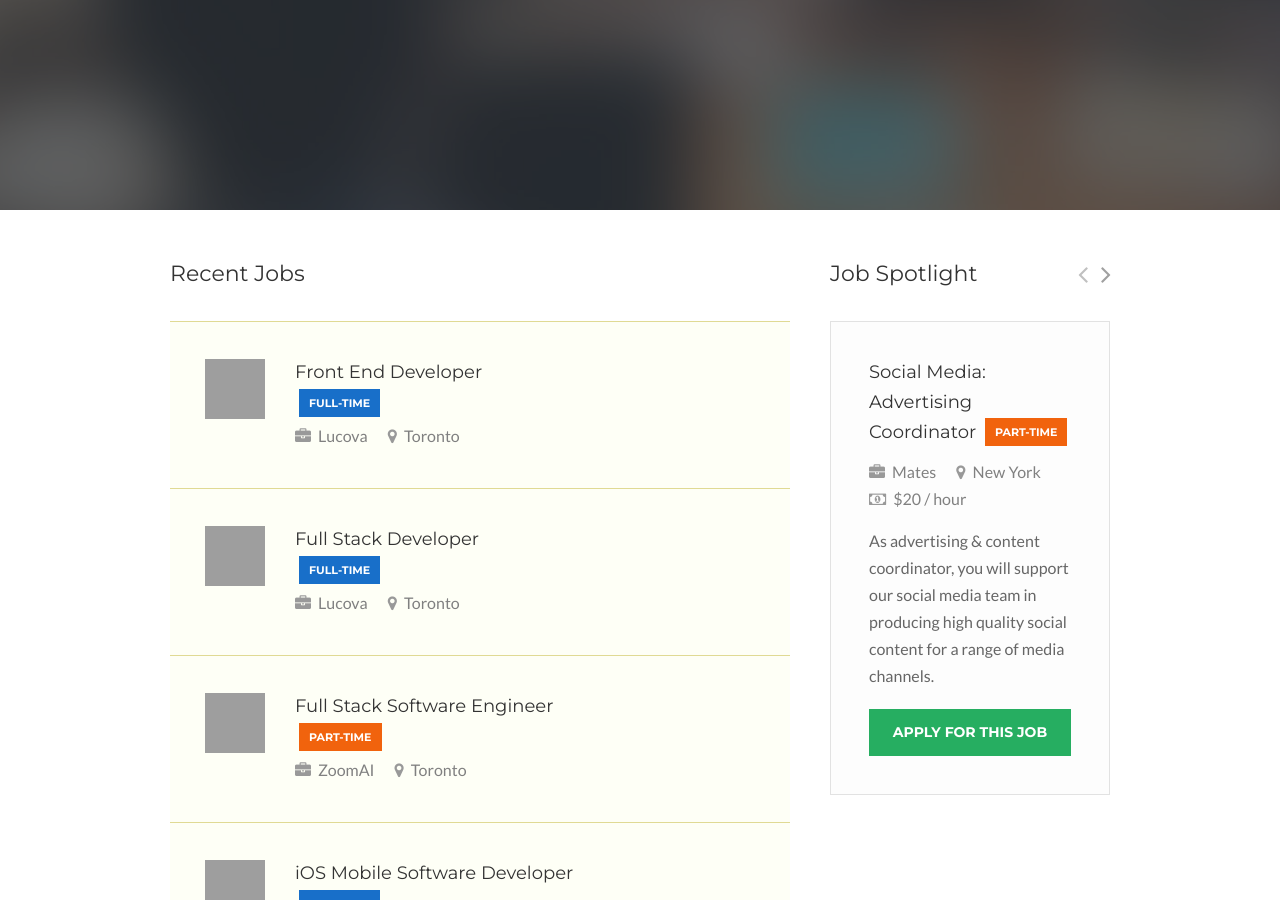
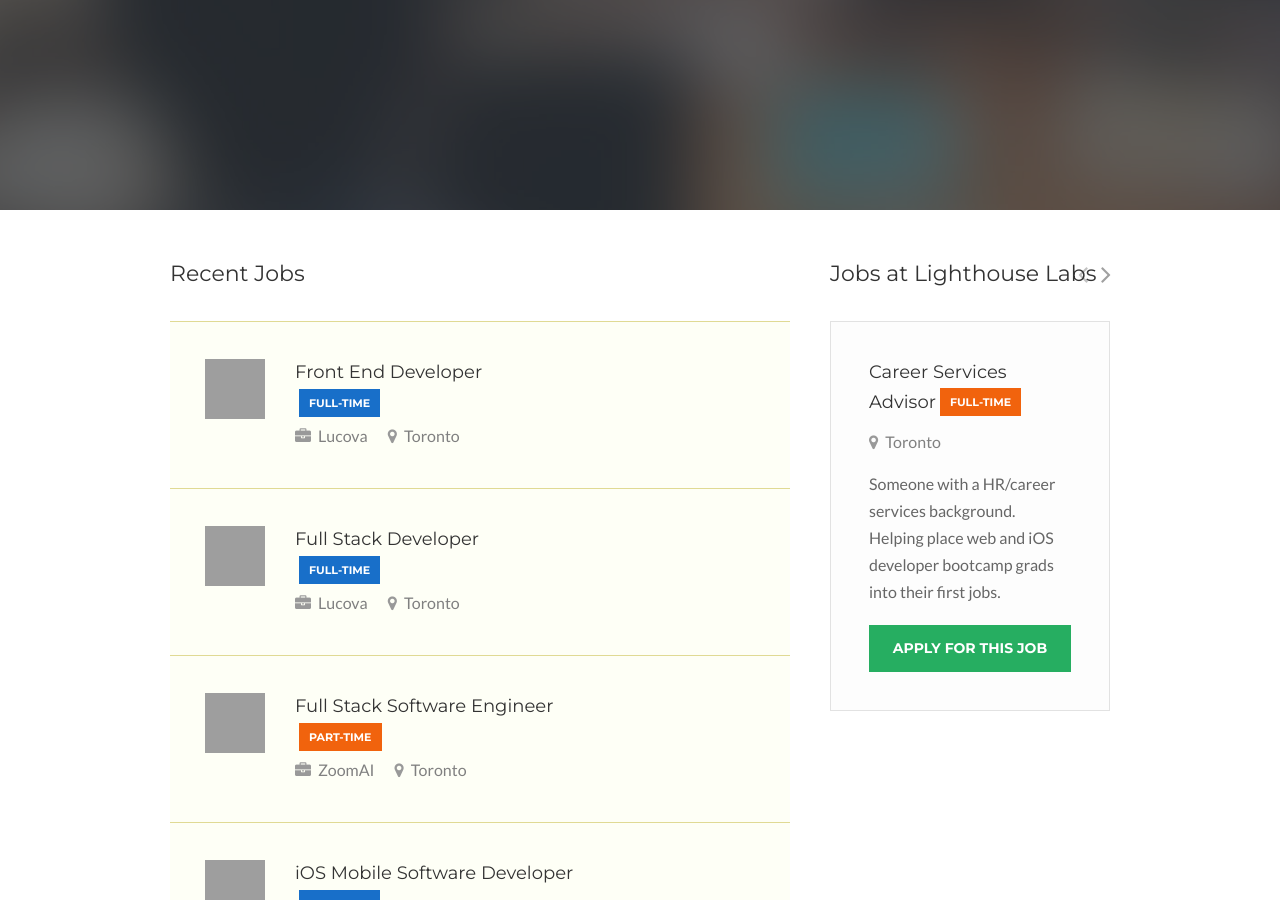
Before and after one commit to izzydoesizzy/todevjobs, a Jekyll site: the page built from index.html, in a window 1280 px wide and 900 px high, scrolled down 397 px, cut to the strip 0-900 px from the top of the window. Built offline with Jekyll 4.4.1, drawn with Linux system fonts in a browser that asks for light colours; grey boxes are pictures that could not be loaded.

Commit message:
postings

```diff
--- a/index.html
+++ b/index.html
@@ -161,7 +161,7 @@ title: Home
 
 	<!-- Job Spotlight -->
 	<div class="five columns">
-		<h3 class="margin-bottom-5">Job Spotlight</h3>
+		<h3 class="margin-bottom-5">Jobs at Lighthouse Labs</h3>
 
 		<!-- Navigation -->
 		<div class="showbiz-navigation">
@@ -179,36 +179,22 @@ title: Home
 
 						<li>
 							<div class="job-spotlight">
-								<a href="#"><h4>Social Media: Advertising Coordinator <span class="part-time">Part-Time</span></h4></a>
-								<span><i class="fa fa-briefcase"></i> Mates</span>
-								<span><i class="fa fa-map-marker"></i> New York</span>
-								<span><i class="fa fa-money"></i> $20 / hour</span>
-								<p>As advertising & content coordinator, you will support our social media team in producing high quality social content for a range of media channels.</p>
-								<a href="job-page.html" class="button">Apply For This Job</a>
+								<a href="https://docs.google.com/document/d/1WkVgp2qntL33sbFvUl2N2t5N6Rs5oDP6Ujj4Ql8r4lU/edit#" target="_blank"><h4>Career Services Advisor<span class="part-time">Full-Time</span></h4></a>
+								<span><i class="fa fa-map-marker"></i> Toronto</span>
+								<p>Someone with a HR/career services background. Helping place web and iOS developer bootcamp grads into their first jobs.</p>
+								<a href="https://docs.google.com/document/d/1WkVgp2qntL33sbFvUl2N2t5N6Rs5oDP6Ujj4Ql8r4lU/" target="_blank" class="button">Apply For This Job</a>
 							</div>
 						</li>
 
 						<li>
 							<div class="job-spotlight">
-								<a href="#"><h4>Prestashop / WooCommerce Product Listing <span class="freelance">Freelance</span></h4></a>
-								<span><i class="fa fa-briefcase"></i> King</span>
-								<span><i class="fa fa-map-marker"></i> London</span>
-								<span><i class="fa fa-money"></i> $25 / hour</span>
-								<p>Etiam suscipit tellus ante, sit amet hendrerit magna varius in. Pellentesque lorem quis enim venenatis pellentesque.</p>
-								<a href="job-page.html" class="button">Apply For This Job</a>
+								<a href="https://www.lighthouselabs.ca/careers-at-lhl/#postings" target="_blank"><h4>Community Manager<span class="full-time">Full-time</span></h4></a>
+								<span><i class="fa fa-map-marker"></i>Montreal</span>
+								<p>A full-time Community Manager for our satellite web-development bootcamp in Montreal.</p>
+								<a href="https://www.lighthouselabs.ca/careers-at-lhl/#postings" target="_blank" class="button">Apply For This Job</a>
 							</div>
 						</li>
 
-						<li>
-							<div class="job-spotlight">
-								<a href="#"><h4>Logo Design <span class="freelance">Freelance</span></h4></a>
-								<span><i class="fa fa-briefcase"></i> Hexagon</span>
-								<span><i class="fa fa-map-marker"></i> Sydney</span>
-								<span><i class="fa fa-money"></i> $10 / hour</span>
-								<p>Proin ligula neque, pretium et ipsum eget, mattis commodo dolor. Etiam tincidunt libero quis commodo.</p>
-								<a href="job-page.html" class="button">Apply For This Job</a>
-							</div>
-						</li>
 
 
 					</ul>
```
